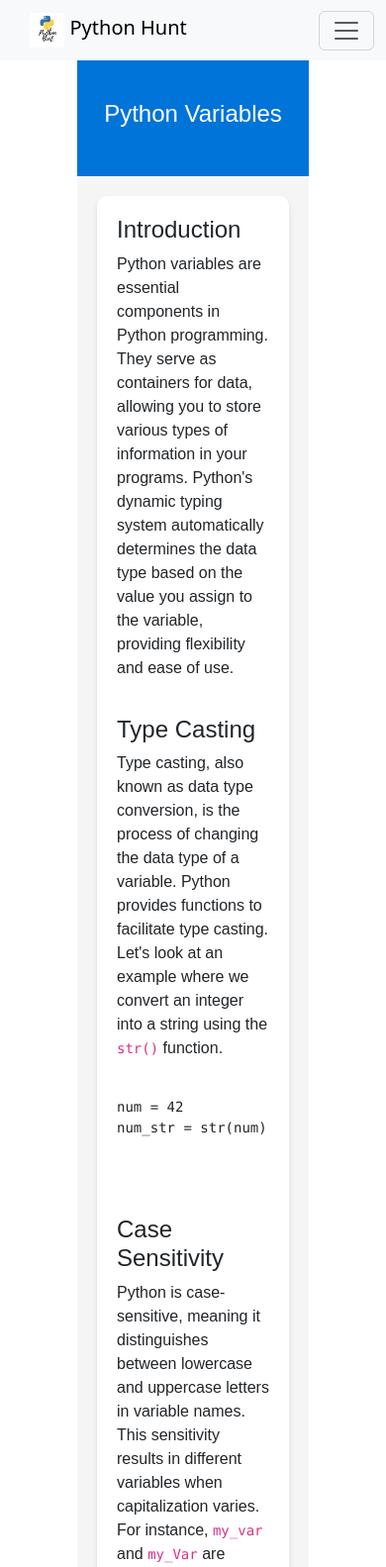
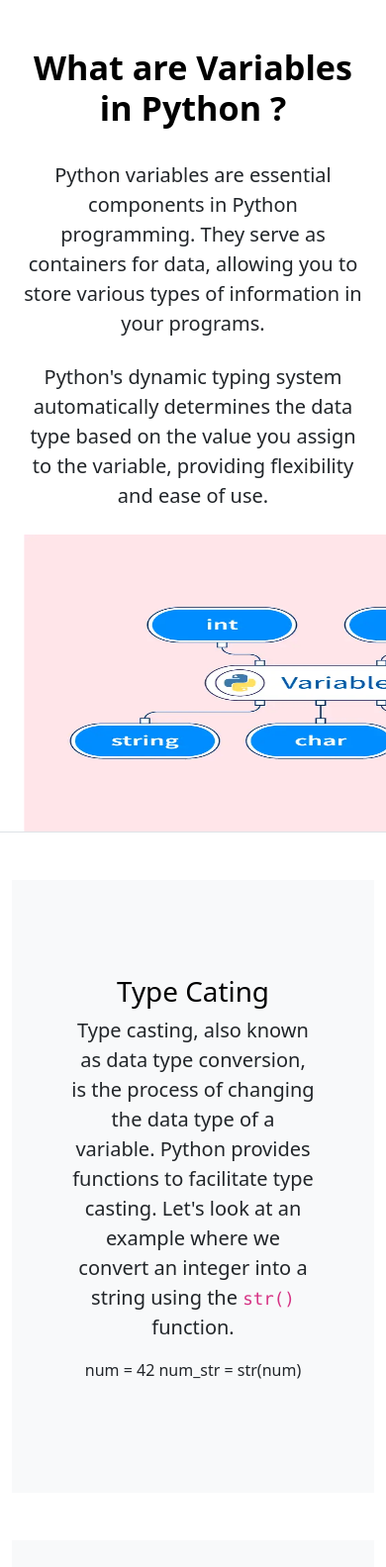
Before and after one commit to X-Evolve/Python_Hunt, a Django app: page /products/variables/ in a window 390 px wide; the page is wider, and only the part inside the window is pictured. Shown: the top 1583 px of that part at 99% size. Run offline with Django 3.2, Linux system fonts and the light colour scheme; some libraries are stand-ins or nearby versions.

Commit message:
modified variables.html

```diff
--- a/producthunt_pro/products/templates/products/variables.html
+++ b/producthunt_pro/products/templates/products/variables.html
@@ -1,132 +1,89 @@
-{% extends 'base.html' %}
+<!DOCTYPE html>
+<html lang="en">
+<head>
+    <meta charset="UTF-8">
+    <meta name="viewport" content="width=device-width, initial-scale=1.0">
+    <title>Document</title>
+    <link href="https://cdn.jsdelivr.net/npm/bootstrap@5.3.1/dist/css/bootstrap.min.css"rel="stylesheet"
+  integrity="sha384-4bw+/aepP/YC94hEpVNVgiZdgIC5+VKNBQNGCHeKRQN+PtmoHDEXuppvnDJzQIu9" crossorigin="anonymous">
+</head>
+<body>
+    <!-- INTRODUCTION SECTION-->
 
-{% block content %}
-{% load static %}
-<head>
-    <title>Python Variables</title>
-    <style>
-        .variables {
-            font-family: 'Arial', sans-serif;
-            background-color: #f5f5f5;
-            margin: 0 20%;
-            padding: 0;
-            width: 60%;
+    <div class="px-4 pt-5 text-center border-bottom">
+        <h1 class="display-4 fw-bold text-body-emphasis">What are Variables in Python ?</h1>
+        <br>
+        <div class="col-lg-6 mx-auto">
+          <p class="lead mb-4">Python variables are essential components in Python programming. They serve as containers for data, allowing you to store various types of information in your programs. </p>
+          <p class="lead mb-4">Python's dynamic typing system automatically determines the data type based on the value you assign to the variable, providing flexibility and ease of use.</p>
+        </div>
+        <img src="/3_Open source/Python_Hunt/producthunt_pro/producthunt/static/variables_main.jpg" alt="dictionary" height ="300"  width="600" >
+        </div>
+      </div>
+<div class = "container">
+    <!-- TYPE CASTING -->
 
-        }
-
-        .header-v {
-            background-color: #0074D9;
-            color: #fff;
-            text-align: center;
-            padding: 40px 0;
-        }
-
-        .container1 {
-            background-color: #fff;
-            margin: 20px;
-            padding: 20px;
-            border-radius: 10px;
-            box-shadow: 0 4px 6px rgba(0, 0, 0, 0.1);
-            display: flex;
-            flex-direction: column;
-            align-items: center;
-        }
-
-        .content-eg, .content {
-            margin-bottom: 20px;
-        }
-        .content-eg{
-            display: flex;
-            flex-direction: row;
-            justify-content: flex-start;
-        }
-        .content-eg > div{
-            padding: 1%;
-        }
-
-        .var-title {
-            font-size: 24px;
-        }
-
-        .var-p {
-            font-size: 18px;
-            line-height: 1.6;
-            margin-bottom: 20px;
-        }
-
-        .var-img {
-            max-width: 100%;
-            border: 1px solid #d1d1d1;
-            border-radius: 10px;
-            text-align: center;
-        }
-    </style>
-</head>
-
-<div class="variables">
-
-    <div class="header-v">
-        <h1 class="var-title">Python Variables</h1>
-    </div>
-    <div class="container1">
-        <div class="content">
-            <h2 class="var-title">Introduction</h2>
-            <p class=".var-p">
-                Python variables are essential components in Python programming. They serve as containers for data, allowing you to store various types of information in your programs. Python's dynamic typing system automatically determines the data type based on the value you assign to the variable, providing flexibility and ease of use.
-            </p>
-        </div>
-        <div class="content">
-            <h2 class="var-title">Type Casting</h2>
-            <p class=".var-p">
+    <div class="my-5">
+        <div class="p-5 text-center bg-body-tertiary">
+          <div class="container py-5">
+            <h1 class="text-body-emphasis">Type Cating </h1>
+            <p class="col-lg-8 mx-auto lead">
                 Type casting, also known as data type conversion, is the process of changing the data type of a variable. Python provides functions to facilitate type casting. Let's look at an example where we convert an integer into a string using the <code>str()</code> function.
             </p>
-            <pre>
-                <code>
-num = 42
+            <p>
+                num = 42
 num_str = str(num)
-                </code>
-            </pre>
+            </p>
+          </div>
         </div>
-        <div class="content">
-            <h2 class="var-title">Case Sensitivity</h2>
-            <p class=".var-p">
+      </div>
+
+
+    <!-- CASE SENSITIVITY-->
+
+    <div class="my-5">
+        <div class="p-5 text-center bg-body-tertiary">
+          <div class="container">
+            <h1 class="text-body-emphasis">Case Sensitivity </h1>
+            <p class="col-lg-8 mx-auto lead">
                 Python is case-sensitive, meaning it distinguishes between lowercase and uppercase letters in variable names. This sensitivity results in different variables when capitalization varies. For instance, <code>my_var</code> and <code>my_Var</code> are considered as two separate variables.
             </p>
+          </div>
         </div>
-        <div class="content-eg">
-            <div class="content">
-                <h2>Example Code</h2>
-                <p class=".var-p">
-                    Let's explore Python variables with some example code:
-                </p>
-                <pre>
-                    <code>
-    name = "John"
-    age = 30
-    is_student = False
+      </div>
+</div>
+<!---->
 
-    print("Name:", name)
-    print("Age:", age)
-    print("Is Student:", is_student)
+<div class="container col-xxl-8 px-4 ">
+    <div class="row flex-lg-row-reverse align-items-center g-5 py-5">
+      <div class="col-10 col-sm-8 col-lg-6">
+        <img src="https://th.bing.com/th/id/OIP.2LpNFMnp-mMN1alw_653igHaEK?pid=ImgDet&rs=1" class="d-block mx-lg-auto img-fluid" alt="Bootstrap Themes" width="700" height="500" loading="lazy">
+      </div>
+      <div class="col-lg-6">
+        <h1 class="display-5 fw-bold text-body-emphasis lh-1 mb-3">Example code </h1>
+        <p class="lead">Let's explore Python variables with some example code:</p>
 
-    # Type Casting: Changing an Integer to a String
-    num = 42
-    num_str = str(num)
+    <h6>name = "John"</h6>
+    <h6>age = 30</h6>
+    <h6>is_student = False</h6>
 
-    # Case-Sensitive Variable Names
-    my_var = "Hello"
-    my_Var = "World"
+    <h6>print("Name:", name)</h6>
+    <h6>print("Age:", age)</h6>
+    <h6>print("Is Student:", is_student)</h6>
 
-    print(my_var)  # Outputs: "Hello"
-    print(my_Var)  # Outputs: "World"
-                    </code>
-                </pre>
-            </div>
-            <div class="content">
-                <img class="var-img" src="https://th.bing.com/th/id/OIP.2LpNFMnp-mMN1alw_653igHaEK?pid=ImgDet&rs=1" alt="Python Variables in Action">
-            </div>
-        </div>
+    <h6># Type Casting: Changing an Integer to a String</h6>
+    <h6>num = 42</h6>
+    <h6>num_str = str(num)</h6>
+
+    <h6># Case-Sensitive Variable Names</h6>
+    <h6>my_var = "Hello"</h6>
+    <h6>my_Var = "World"</h6>
+
+    <h6>print(my_var)  # Outputs: "Hello"</h6>
+    <h6>print(my_Var)  # Outputs: "World"</h6>
+
+      </div>
     </div>
-</div>
-
-{% endblock %}
+  </div>
+</body>
+</html>
```
Also changed, not shown: producthunt_pro/producthunt/static/variables_main.jpg (added).
